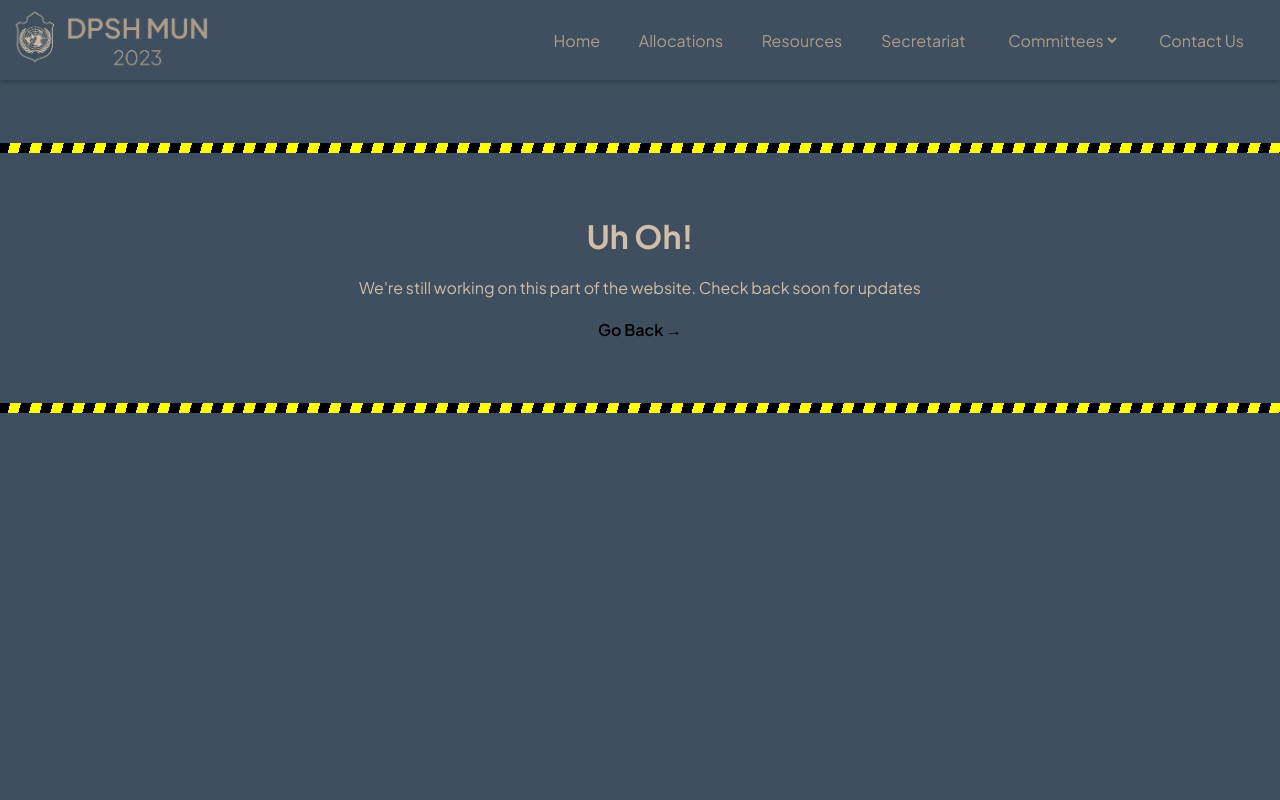
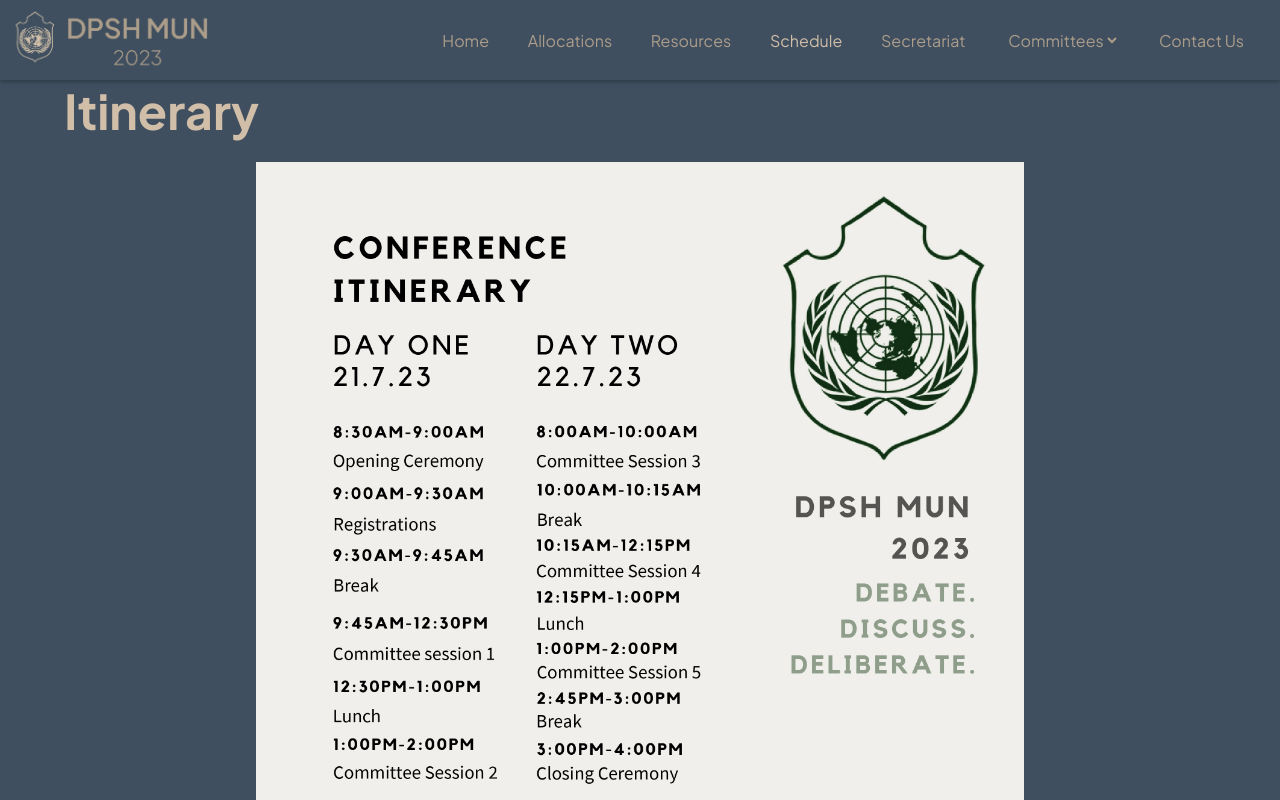
Before and after one commit to SEshaan/DPSH-MUN-Website, a SvelteKit app: page /Schedule in a window 1280 px wide. Before the commit this address had no page. Shown: the top 800 px of the page. Built offline with nearby package versions, Linux system fonts and the light colour scheme.

Commit message:
schedule

```diff
--- a/src/routes/+layout.svelte
+++ b/src/routes/+layout.svelte
@@ -65,6 +65,7 @@
 			<li><a href="./" id="Home" class="active">Home</a></li>
 			<li><a href="./Allocations" id="Allocations">Allocations</a></li>
 			<li><a href="./Resources" id="Resources">Resources</a></li>
+			<li><a href="./Schedule" id="Schedule">Schedule</a></li>
 			<li><a href="./Secretariat" id="Secretariat">Secretariat</a></li>
 			<!-- <li><a href='./#com' id="Committees" style="">Committees</a></li> -->
 			<li>
@@ -92,6 +93,7 @@
 		<li><a href="./" class="mob_link">Home</a></li>
 		<li><a href="./Allocations" class="mob_link">Allocations</a></li>
 		<li><a href="./Resources" class="mob_link">Resources</a></li>
+		<li><a href="./Schedule" class="mob_link">Schedule</a></li>
 		<li><a href="./Secretariat" class="mob_link">Secretariat</a></li>
 		<li>
 			<div style="color:#D0BEA8">
--- /dev/null
+++ b/src/routes/Schedule/+page.svelte
@@ -0,0 +1,37 @@
+<h1 id="bgtitle">Itinerary</h1>
+    <br>
+    <div id="bgguide">
+
+        <img src="./preview/itenary.jpg" alt="" id="itenary">
+
+    </div>
+
+
+<style>
+    *{
+        color: #d0bea8;
+    }
+    #bgguide #preview img{
+        object-fit: contain;
+        height: auto;
+        width: 100%;
+    }
+    #bgtitle{
+        font-size: xxx-large;
+        margin-left: 5%;
+    }
+    #bgguide #itenary{
+        width: 80vw;
+    }
+    #bgguide{
+        display: flex;
+        align-items: center;
+        justify-content: space-evenly;
+        flex-direction: column;
+    }
+    @media (min-width:600px){
+        #bgguide #itenary{
+            width: 60vw;
+        }
+    }
+</style>
```
